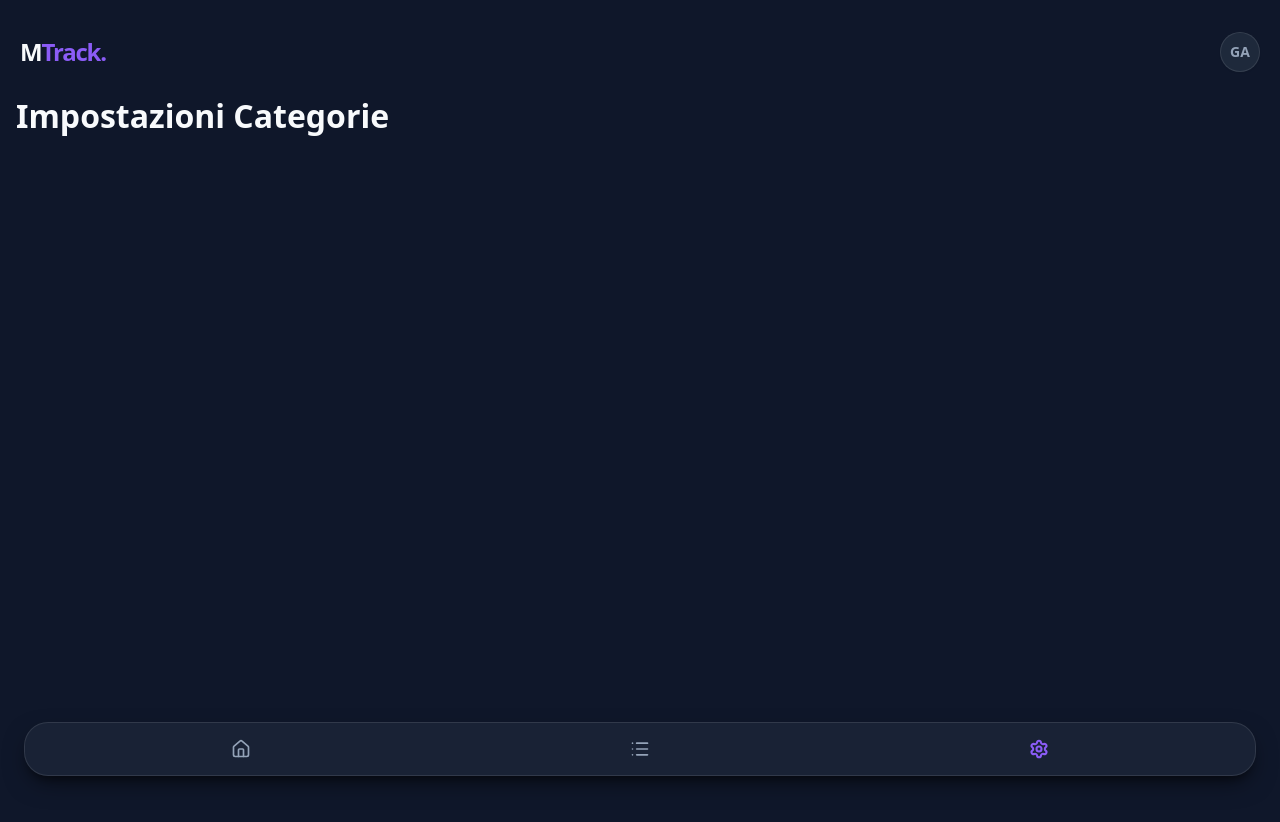
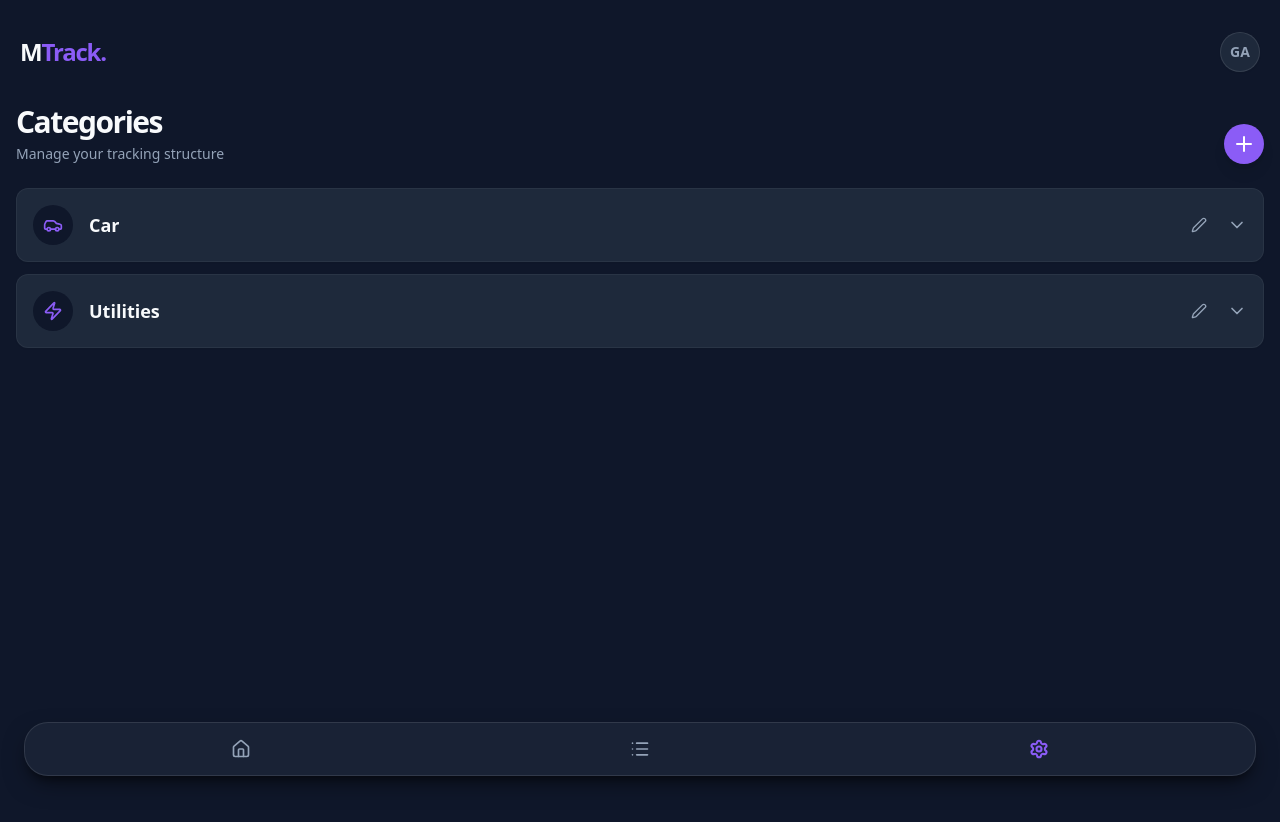
Before and after one commit to AgostaGiorgio/MTrack, a Vue app in the folder frontend/: page /categories in a window 1280 px wide. Shown: the top 822 px of the page. Built offline with nearby package versions, Linux system fonts and the light colour scheme.

Commit message:
feat: add page to manage categories + update transaction page (icons)

```diff
--- a/frontend/src/views/CategoriesView.vue
+++ b/frontend/src/views/CategoriesView.vue
@@ -1,5 +1,150 @@
+<script setup>
+import { ref, computed } from 'vue'
+import * as Icons from 'lucide-vue-next'
+
+const allIconNames = Object.keys(Icons).filter(key => /^[A-Z]/.test(key) && key !== 'createLucideIcon')
+
+const categories = ref([
+  { id: '1', name: 'Car', icon: 'Car', type: 'primary', subs: [{ id: '1a', name: 'Fuel', type: 'secondary' }] },
+  { id: '2', name: 'Utilities', icon: 'Zap', type: 'primary', subs: [{ id: '2a', name: 'Internet', type: 'secondary' }] }
+])
+
+const expandedCatId = ref(null)
+const toggleAccordion = (id) => expandedCatId.value = expandedCatId.value === id ? null : id
+
+const isSheetOpen = ref(false)
+const sheetMode = ref('add-primary')
+const formData = ref({ id: null, name: '', icon: 'CircleDollarSign', parentId: null })
+
+const openSheet = (mode, parentId = null, existingData = null) => {
+  sheetMode.value = mode
+  iconSearch.value = ''
+  if (existingData) formData.value = { ...existingData }
+  else formData.value = { id: null, name: '', icon: 'CircleDollarSign', parentId }
+  isSheetOpen.value = true
+}
+const closeSheet = () => isSheetOpen.value = false
+
+const iconSearch = ref('')
+
+const displayedIcons = computed(() => {
+  const query = iconSearch.value.toLowerCase()
+  if (!query) return allIconNames.slice(0, 60)
+  return allIconNames.filter(name => name.toLowerCase().includes(query)).slice(0, 60)
+})
+
+const saveCategory = () => {
+  console.log('Salvataggio nel DB...', formData.value)
+  closeSheet()
+}
+</script>
+
 <template>
-  <div class="py-4">
-    <h2 class="text-app-title text-brand-textMain mb-4">Impostazioni Categorie</h2>
+  <div class="py-4 flex flex-col h-full">
+
+    <header class="mb-6 mt-2 flex justify-between items-end">
+      <div>
+        <h2 class="text-3xl font-extrabold tracking-tighter text-brand-textMain">Categories</h2>
+        <p class="text-sm text-brand-textMuted mt-1">Manage your tracking structure</p>
+      </div>
+      <button @click="openSheet('add-primary')" class="w-10 h-10 bg-brand-primary rounded-full flex items-center justify-center shadow-lg hover:bg-brand-secondary text-white">
+        <Icons.Plus class="w-6 h-6" />
+      </button>
+    </header>
+
+    <div class="flex flex-col gap-3 pb-24">
+      <div v-for="cat in categories" :key="cat.id" class="bg-brand-surface rounded-app-sm shadow-sm border border-white/5 overflow-hidden">
+
+        <div @click="toggleAccordion(cat.id)" class="p-4 flex justify-between items-center cursor-pointer">
+          <div class="flex items-center gap-4">
+            <div class="w-10 h-10 rounded-full bg-brand-background flex items-center justify-center">
+              <component :is="Icons[cat.icon] || Icons.Circle" class="w-5 h-5 text-brand-primary" />
+            </div>
+            <span class="text-brand-textMain font-bold text-lg">{{ cat.name }}</span>
+          </div>
+          <div class="flex items-center gap-3">
+            <button @click.stop="openSheet('edit-primary', null, cat)" class="p-2 text-brand-textMuted">
+              <Icons.Edit2 class="w-4 h-4" />
+            </button>
+            <component :is="expandedCatId === cat.id ? Icons.ChevronUp : Icons.ChevronDown" class="w-5 h-5 text-brand-textMuted" />
+          </div>
+        </div>
+
+        <transition enter-active-class="transition-all duration-200" leave-active-class="transition-all duration-150" enter-from-class="max-h-0 opacity-0" leave-to-class="max-h-0 opacity-0">
+          <div v-if="expandedCatId === cat.id" class="bg-brand-background/30 border-t border-white/5 p-4 flex flex-col gap-2 overflow-hidden">
+            <div v-for="sub in cat.subs" :key="sub.id" class="flex justify-between items-center p-2">
+              <span class="text-brand-textMuted font-medium pl-2 border-l-2 border-brand-primary/50">{{ sub.name }}</span>
+              <button class="p-1.5 text-brand-textMuted hover:text-red-400"><Icons.Trash2 class="w-4 h-4" /></button>
+            </div>
+            <button @click="openSheet('add-secondary', cat.id)" class="mt-2 flex items-center gap-2 text-sm text-brand-primary font-medium p-2 self-start">
+              <Icons.Plus class="w-4 h-4" /> Add Subcategory
+            </button>
+          </div>
+        </transition>
+      </div>
     </div>
+
+    <Teleport to="body">
+      <transition enter-active-class="transition-opacity duration-300" leave-active-class="transition-opacity duration-300" enter-from-class="opacity-0" leave-to-class="opacity-0">
+        <div v-if="isSheetOpen" class="fixed inset-0 bg-black/60 backdrop-blur-sm z-[60]" @click="closeSheet"></div>
+      </transition>
+
+      <transition enter-active-class="transition-transform duration-300" leave-active-class="transition-transform duration-300" enter-from-class="translate-y-full" leave-to-class="translate-y-full">
+        <div v-if="isSheetOpen" class="fixed bottom-0 left-0 w-full max-h-[90vh] flex flex-col bg-brand-surface rounded-t-app shadow-app border-t border-white/10 z-[70]">
+
+          <div class="p-6 pb-2 shrink-0 flex justify-between items-center">
+            <h3 class="text-xl font-bold text-brand-textMain">
+              {{ sheetMode === 'add-primary' ? 'New Category' : sheetMode === 'add-secondary' ? 'New Subcategory' : 'Edit Category' }}
+            </h3>
+            <button @click="closeSheet" class="w-8 h-8 rounded-full bg-brand-background flex items-center justify-center text-brand-textMuted">
+              <Icons.X class="w-5 h-5" />
+            </button>
+          </div>
+
+          <div class="p-6 pt-4 overflow-y-auto flex flex-col gap-5">
+            <div class="flex flex-col gap-2">
+              <label class="text-xs font-semibold text-brand-textMuted uppercase tracking-wider">Name</label>
+              <input v-model="formData.name" type="text" placeholder="e.g. Health"
+                     class="w-full bg-brand-background text-brand-textMain border border-white/10 rounded-xl p-4 focus:outline-none focus:border-brand-primary font-medium placeholder:text-white/20">
+            </div>
+
+            <div v-if="sheetMode !== 'add-secondary'" class="flex flex-col gap-2 mt-2">
+              <div class="flex justify-between items-center mb-1">
+                <label class="text-xs font-semibold text-brand-textMuted uppercase tracking-wider">Select Icon</label>
+                <div class="flex items-center gap-2">
+                  <span class="text-xs text-brand-textMuted">Selected:</span>
+                  <component :is="Icons[formData.icon] || Icons.Circle" class="w-4 h-4 text-brand-primary" />
+                </div>
+              </div>
+
+              <div class="relative mb-2">
+                <Icons.Search class="w-4 h-4 absolute left-3 top-3.5 text-brand-textMuted" />
+                <input v-model="iconSearch" type="text" placeholder="Search icons (e.g. heart, game)..."
+                       class="w-full bg-brand-background text-brand-textMain border border-white/10 rounded-xl p-3 pl-9 text-sm focus:outline-none focus:border-brand-primary">
+              </div>
+
+              <div class="grid grid-cols-6 gap-2 h-48 overflow-y-auto p-1 hide-scrollbar content-start">
+                <button v-for="iconName in displayedIcons" :key="iconName"
+                        @click="formData.icon = iconName"
+                        class="aspect-square rounded-xl flex items-center justify-center border transition-all"
+                        :class="formData.icon === iconName ? 'bg-brand-primary/20 border-brand-primary text-brand-primary' : 'bg-brand-background border-white/5 text-brand-textMuted hover:border-white/20'">
+                  <component :is="Icons[iconName]" class="w-5 h-5" />
+                </button>
+              </div>
+            </div>
+
+            <button @click="saveCategory" class="mt-4 w-full bg-brand-primary text-white font-bold py-4 rounded-xl shadow-lg hover:bg-brand-secondary shrink-0">
+              Save Category
+            </button>
+          </div>
+
+        </div>
+      </transition>
+    </Teleport>
+  </div>
 </template>
+
+<style scoped>
+.hide-scrollbar::-webkit-scrollbar { display: none; }
+.hide-scrollbar { -ms-overflow-style: none; scrollbar-width: none; }
+</style>
--- a/frontend/src/views/TransactionsView.vue
+++ b/frontend/src/views/TransactionsView.vue
@@ -1,6 +1,6 @@
 <script setup>
 import { ref, computed } from 'vue'
-import { Landmark, CreditCard, ChevronRight, X } from 'lucide-vue-next'
+import * as Icons from 'lucide-vue-next'
 
 const transactions = ref([
   { id: 1, date: '2026-05-28T10:30:00Z', description: 'Amazon AWS', amount: 45.00, card: 'Main Card', primary: 'Utilities', secondary: 'Internet' },
@@ -10,11 +10,20 @@ const transactions = ref([
 ])
 
 const categoriesDB = ref([
-  { name: 'Car', subs: ['Fuel', 'Parking', 'Maintenance'] },
-  { name: 'Utilities', subs: ['Internet', 'Electricity', 'Water'] },
-  { name: 'Dining', subs: [] },
-  { name: 'Groceries', subs: [] },
+  { name: 'Car', icon: 'Car', subs: ['Fuel', 'Parking', 'Maintenance'] },
+  { name: 'Utilities', icon: 'Zap', subs: ['Internet', 'Electricity', 'Water'] },
+  { name: 'Dining', icon: 'UtensilsCrossed', subs: [] },
+  { name: 'Groceries', icon: null, subs: [] },
 ])
+
+const getCategoryIcon = (categoryName) => {
+  if (!categoryName) return Icons.undefined
+
+  const cat = categoriesDB.value.find(c => c.name === categoryName)
+  const iconName = cat && cat.icon ? cat.icon : 'CircleDollarSign'
+
+  return Icons[iconName] || Icons.undefined
+}
 
 const editingTx = ref(null)
 
@@ -51,11 +60,12 @@ const formatDate = (dateString) => {
 </script>
 
 <template>
-  <div class="py-2 flex flex-col h-full">
+  <div class="py-4 flex flex-col h-full">
 
-    <header class="mb-6 flex justify-between items-end">
+    <header class="mb-6 mt-2 flex justify-between items-end">
       <div>
-        <p class="text-md text-brand-textMuted mt-1">May 2026 • {{ transactions.length }} operations</p>
+        <h2 class="text-3xl font-extrabold tracking-tighter text-brand-textMain">Transactions</h2>
+        <p class="text-sm text-brand-textMuted mt-1">May 2026 • {{ transactions.length }} operations</p>
       </div>
     </header>
 
@@ -66,12 +76,12 @@ const formatDate = (dateString) => {
         <div class="flex justify-between items-start">
           <div class="flex items-center gap-3">
             <div class="w-10 h-10 rounded-full bg-brand-background flex items-center justify-center flex-shrink-0">
-              <Landmark class="w-5 h-5 text-brand-primary" />
+              <component :is="getCategoryIcon(tx.primary)" class="w-5 h-5 text-brand-primary" />
             </div>
             <div>
               <div class="text-brand-textMain font-bold text-base leading-tight">{{ tx.description }}</div>
               <div class="flex items-center gap-1 text-xs text-brand-textMuted mt-1">
-                <CreditCard class="w-3 h-3" />
+                <Icons.CreditCard class="w-3 h-3" />
                 <span>{{ tx.card }}</span>
                 <span class="mx-1">•</span>
                 <span>{{ formatDate(tx.date) }}</span>
@@ -95,7 +105,7 @@ const formatDate = (dateString) => {
             </div>
             <div class="flex items-center gap-2 text-xs text-brand-textMuted">
               <span>Edit</span>
-              <ChevronRight class="w-4 h-4" />
+              <Icons.ChevronRight class="w-4 h-4" />
             </div>
           </button>
         </div>
@@ -104,27 +114,17 @@ const formatDate = (dateString) => {
     </div>
 
     <Teleport to="body">
-      <transition
-        enter-active-class="transition-opacity duration-300"
-        leave-active-class="transition-opacity duration-300"
-        enter-from-class="opacity-0"
-        leave-to-class="opacity-0"
-      >
+      <transition enter-active-class="transition-opacity duration-300" leave-active-class="transition-opacity duration-300" enter-from-class="opacity-0" leave-to-class="opacity-0">
         <div v-if="editingTx" class="fixed inset-0 bg-black/60 backdrop-blur-sm z-[60]" @click="closeSheet"></div>
       </transition>
 
-      <transition
-        enter-active-class="transition-transform duration-300 cubic-bezier(0.4, 0, 0.2, 1)"
-        leave-active-class="transition-transform duration-300 cubic-bezier(0.4, 0, 0.2, 1)"
-        enter-from-class="translate-y-full"
-        leave-to-class="translate-y-full"
-      >
+      <transition enter-active-class="transition-transform duration-300 cubic-bezier(0.4, 0, 0.2, 1)" leave-active-class="transition-transform duration-300 cubic-bezier(0.4, 0, 0.2, 1)" enter-from-class="translate-y-full" leave-to-class="translate-y-full">
         <div v-if="editingTx" class="fixed bottom-0 left-0 w-full bg-brand-surface rounded-t-app shadow-app border-t border-white/10 p-6 z-[70] pb-10">
 
           <div class="flex justify-between items-center mb-6">
             <h3 class="text-xl font-bold text-brand-textMain">Assign Category</h3>
             <button @click="closeSheet" class="w-8 h-8 rounded-full bg-brand-background flex items-center justify-center text-brand-textMuted">
-              <X class="w-5 h-5" />
+              <Icons.X class="w-5 h-5" />
             </button>
           </div>
 
@@ -140,12 +140,12 @@ const formatDate = (dateString) => {
               <div class="relative">
                 <select v-model="editingTx.primary" @change="handlePrimaryChange"
                         class="w-full appearance-none bg-brand-background text-brand-textMain border border-white/10 rounded-xl p-4 pr-10 focus:outline-none focus:border-brand-primary font-medium">
-                  <option disabled value="null">Select category...</option>
+                  <option disabled :value="null">Select category...</option>
                   <option v-for="cat in categoriesDB" :key="cat.name" :value="cat.name">
                     {{ cat.name }}
                   </option>
                 </select>
-                <ChevronDown class="w-5 h-5 absolute right-4 top-4 text-brand-textMuted pointer-events-none" />
+                <Icons.ChevronDown class="w-5 h-5 absolute right-4 top-4 text-brand-textMuted pointer-events-none" />
               </div>
             </div>
 
@@ -159,7 +159,7 @@ const formatDate = (dateString) => {
                     {{ sub }}
                   </option>
                 </select>
-                <ChevronDown class="w-5 h-5 absolute right-4 top-4 text-brand-textMuted pointer-events-none" />
+                <Icons.ChevronDown class="w-5 h-5 absolute right-4 top-4 text-brand-textMuted pointer-events-none" />
               </div>
             </div>
 
```
